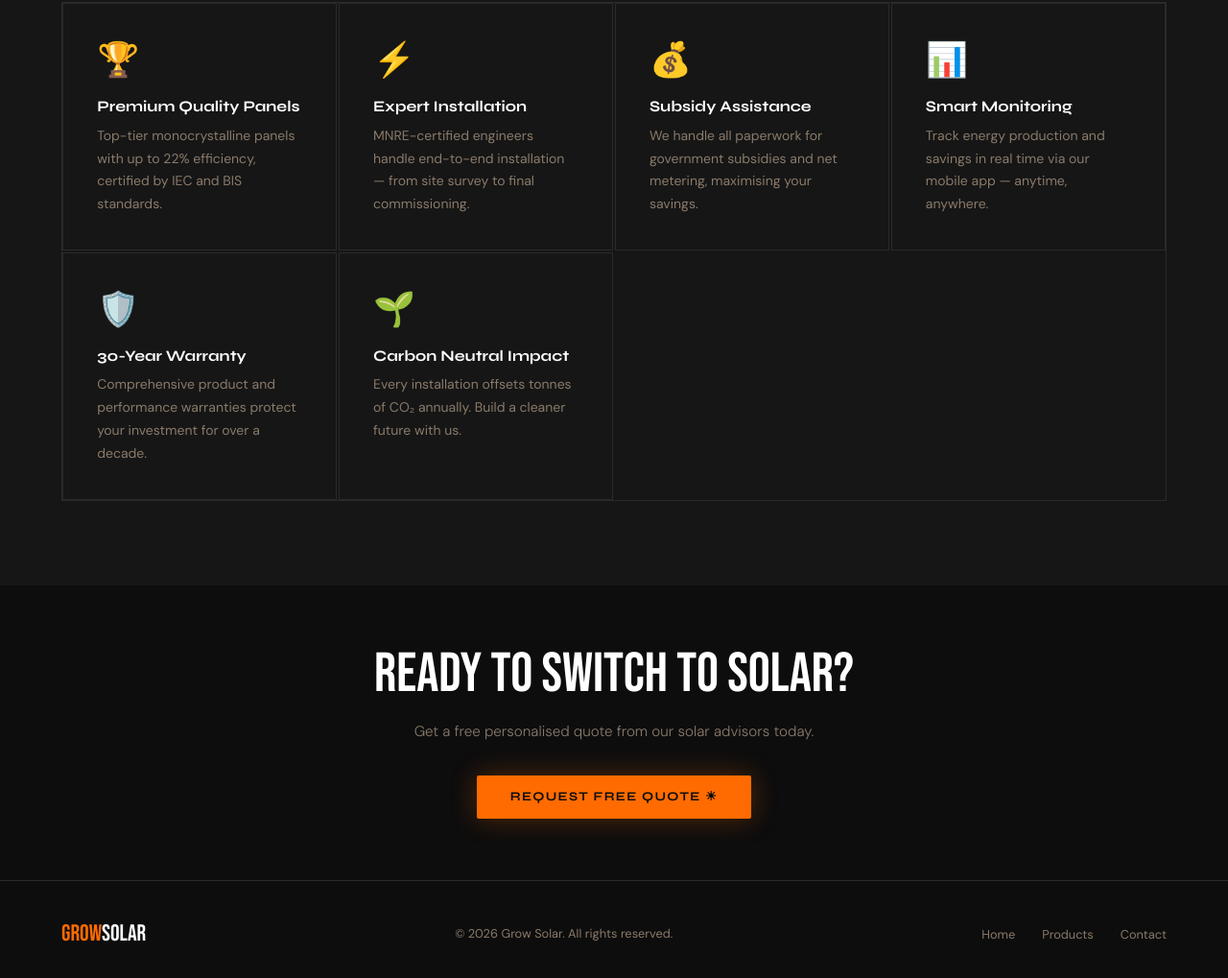
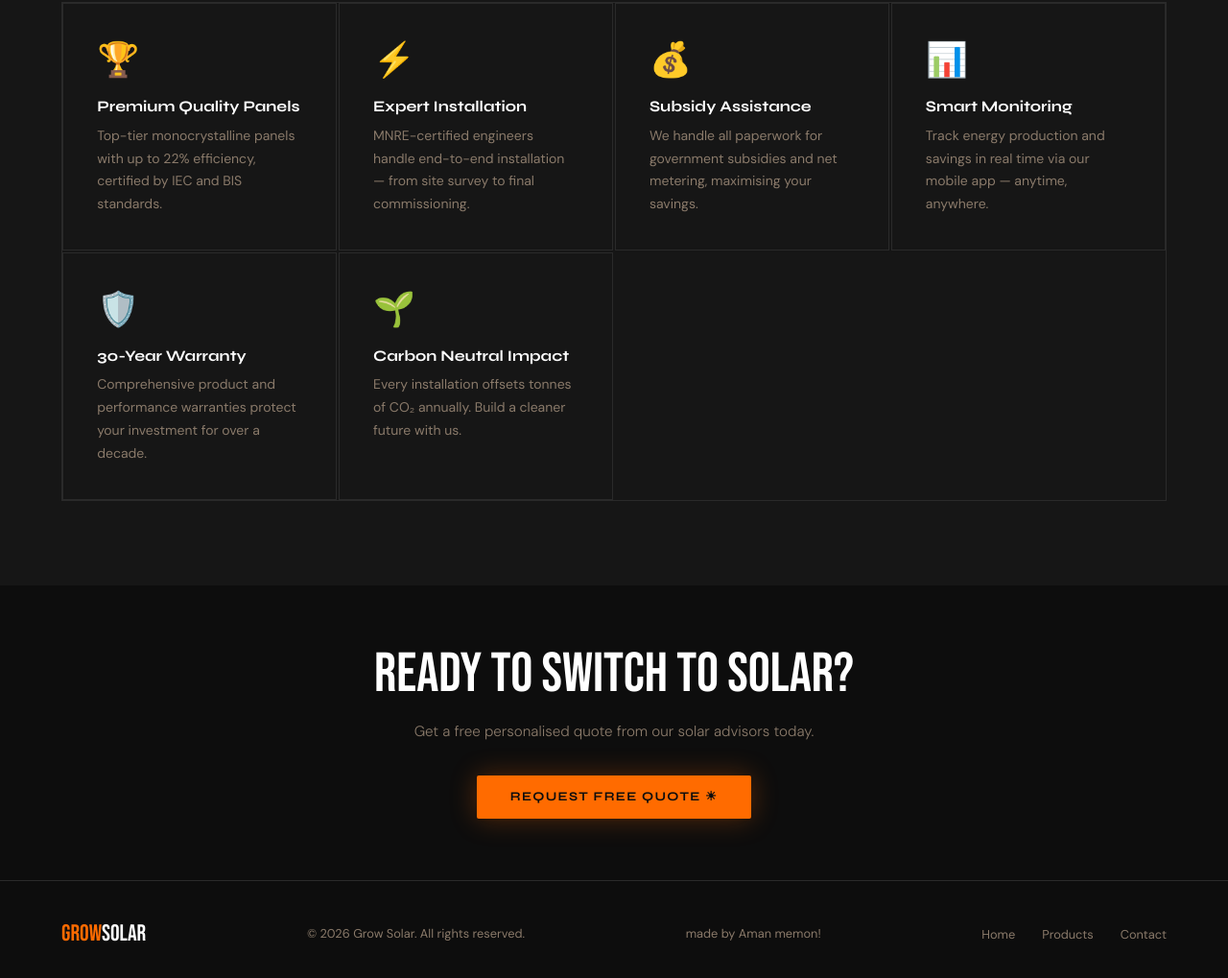
Before and after one commit to Aman-memon1805/Grow-Solar-, a website: page frontend/index.html in a window 1280 px wide. Shown: the part 1214-2233 px from the top of the page at 96% size. Drawn offline with Linux system fonts and the light colour scheme.

Commit message:
Updated developer name in footer

```diff
--- a/frontend/index.html
+++ b/frontend/index.html
@@ -231,6 +231,7 @@
 <footer id="main-footer">
   <a class="footer-logo" onclick="navigate('home')">Grow<span>Solar</span></a>
   <p>© 2026 Grow Solar. All rights reserved.</p>
+  <p>made by Aman memon!</p>
   <ul class="footer-links">
     <li><a onclick="navigate('home')">Home</a></li>
     <li><a onclick="navigate('products')">Products</a></li>
```
